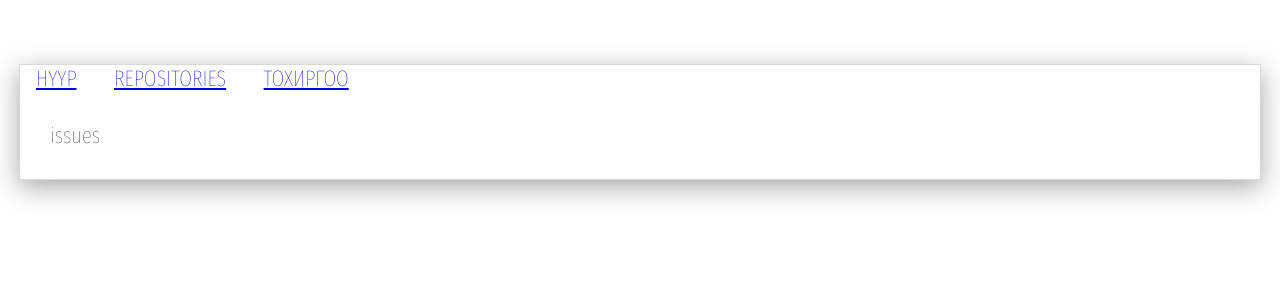
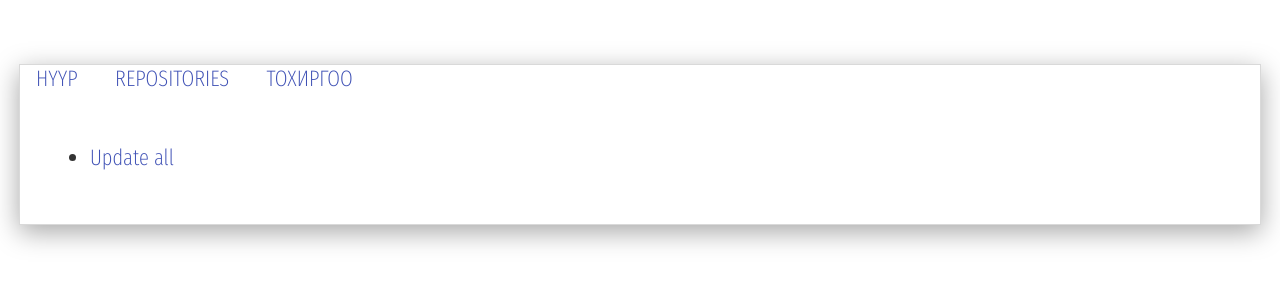
Before and after one commit to ariunbayar/bb-manage, a Django app: page / in a window 1280 px wide. Shown: the top 300 px of the page. Run offline with Django 3.2, Linux system fonts and the light colour scheme; data that the repository does not hold is empty; parts of the project's set-up code (start-up, migrations or seed data) failed here and were passed over.

Commit message:
Lists sync repos. Livereload option when debugging

```diff
--- a/issues/templates/issues/list.html
+++ b/issues/templates/issues/list.html
@@ -1,5 +1,13 @@
 {% extends "layout.html" %}
 
 {% block "content" %}
-issues
+<ul>
+    <li><a href="#">Update all</a></li>
+    {% for repo in repos %}
+    <li>
+        {{ repo.slug }} -
+        <a href="#">update</a>
+    </li>
+    {% endfor %}
+</ul>
 {% endblock %}
--- a/issues/views.py
+++ b/issues/views.py
@@ -1,6 +1,10 @@
 from django.shortcuts import render
+from repo.models import Repo
 
 
 def list(request):
-    context = {}
+    repos = Repo.objects.filter(sync_issues=True)
+    context = {
+            'repos': repos,
+            }
     return render(request, "issues/list.html", context)
--- a/main/settings.py
+++ b/main/settings.py
@@ -135,3 +135,6 @@ STATICFILES_DIRS = [
 
 
 DATETIME_FORMAT = '%Y-%m-%d %H:%M:%S.%f'
+
+
+INTERNAL_IPS = ['127.0.0.1']
--- a/main/templates/layout.html
+++ b/main/templates/layout.html
@@ -17,5 +17,10 @@
             {% block "content" %}{% endblock %}
         </div>
     </div>
+
+    {% if debug %}
+    <script type="text/javascript" src="http://127.0.0.1:35729/livereload.js"></script>
+    {% endif %}
+    {% block "extra_js" %}{% endblock %}
 </body>
 </html>
--- a/repo/templates/repo/list.html
+++ b/repo/templates/repo/list.html
@@ -1,6 +1,7 @@
 {% extends "layout.html" %}
 
 {% block "content" %}
+
 <p>Last fetch at: {{ last_fetch_at | date:'Y-m-d H:i' }}</p>
 <table>
     <thead>
--- a/requirements.txt
+++ b/requirements.txt
@@ -1,3 +1,4 @@
 Django==2.1.2
 PyMySQL==0.9.2
 requests==2.20.0
+livereload==2.5.2
--- a/static/main.css
+++ b/static/main.css
@@ -42,12 +42,18 @@ table.detail th{
 .menu a {
     padding: .4rem 1rem;
     text-transform: uppercase;
-    text-decoration: underline;
 }
 
 .main {
     padding: 30px;
 }
 
-a { text-decoration: none; }
-a:hover { text-decoration: underline; }
+a {
+    text-decoration: none;
+    font-weight: 200;
+    color: #3F51B5;
+    transition: box-shadow 0.1s ease
+}
+a:hover {
+    box-shadow: inset 0 -1px #3F51B5;
+}
```
